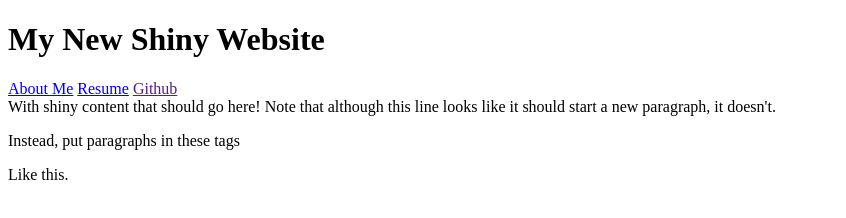
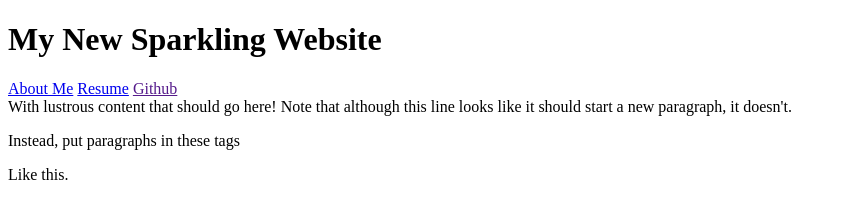
Before and after one commit to wics-uw/learn-to-code, a plain HTML site: page template.html in a window 1280 px wide. Shown: the whole page, without its empty margins (0-846 px from the left). Drawn offline with Linux system fonts and the light colour scheme.

Commit message:
Update template.html

```diff
--- a/template.html
+++ b/template.html
@@ -9,7 +9,7 @@
 </head>
 <body>
 <header> <!-- stuff that never changes (site name, navigation) -->
-  <h1>My New Shiny Website</h1>
+  <h1>My New Sparkling Website</h1>
   <div> <!-- navigation section -->
     <span><a href="about.html">About Me</a></span>
     <span><a href="resume.html">Resume</a></span>
@@ -18,7 +18,7 @@
 </header>
 
 <main> <!-- stuff that changes on every page -->
-  With shiny content that should go here!
+  With lustrous content that should go here!
 
   Note that although this line looks like it should start a new paragraph,
   it doesn't.
```
